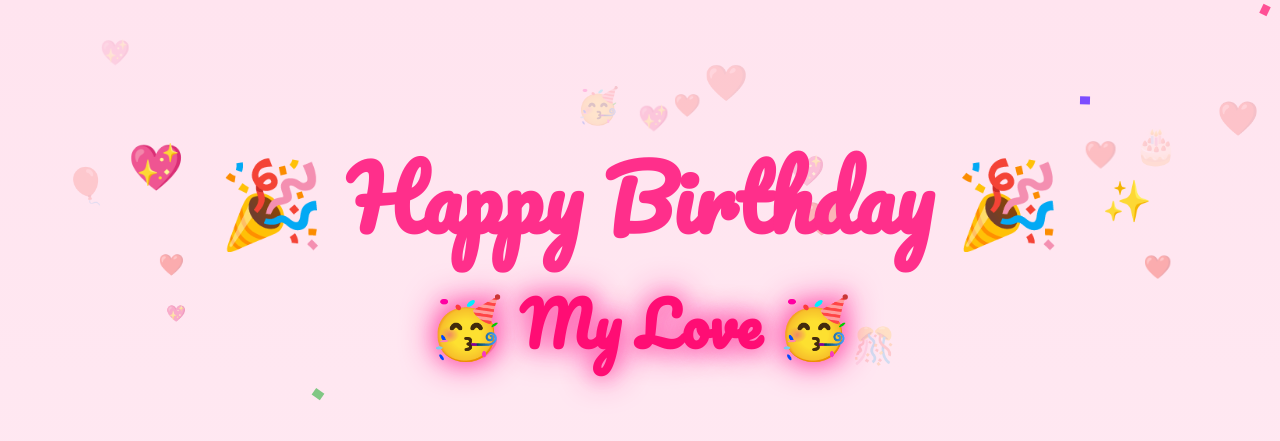
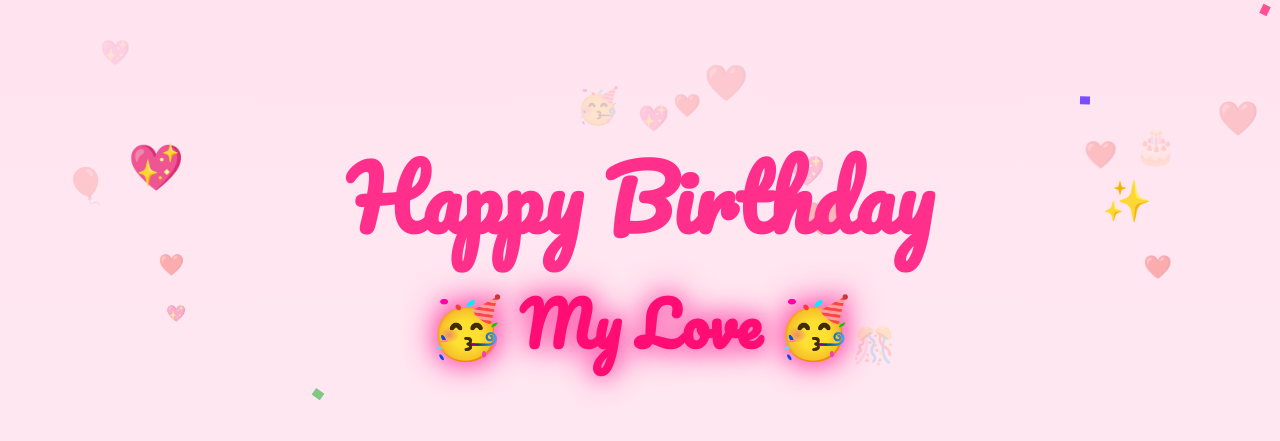
Before and after one commit to reenajargha/HBD, a Django app: page /birthday/ in a window 1280 px wide. Shown: the top 441 px of the page. Run offline with Django 5.2, Linux system fonts and the light colour scheme.

```diff
--- a/suprise/templates/suprise/birthday.html
+++ b/suprise/templates/suprise/birthday.html
@@ -45,10 +45,8 @@
 <section class="hero">
 
 <h1 class="birthday-heading">
-<span class="fade">🎉</span>
 <span class="fade">Happy</span>
 <span class="fade">Birthday</span>
-<span class="fade">🎉</span>
 </h1>
 
 <h2 class="love-heading">
```
